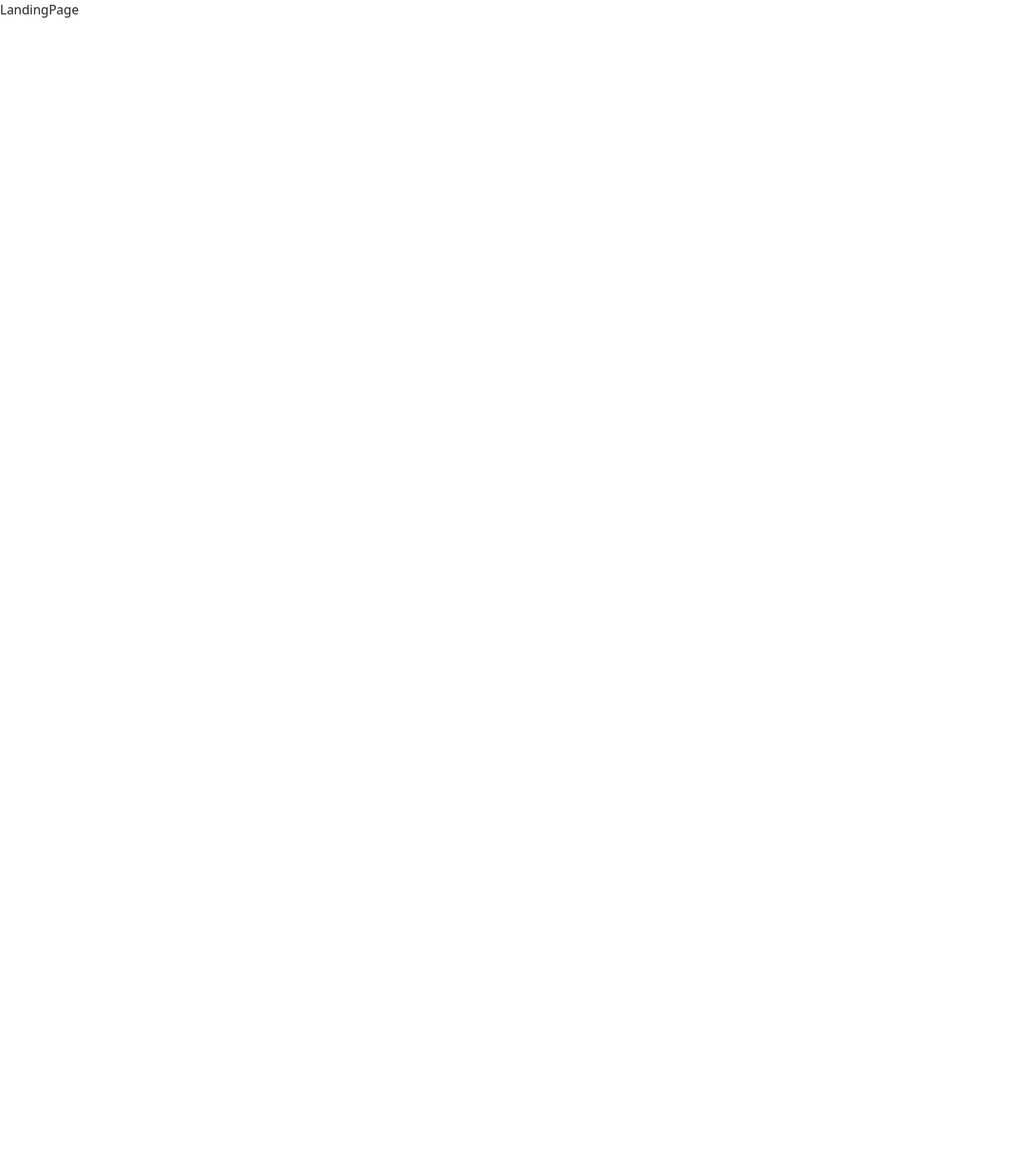
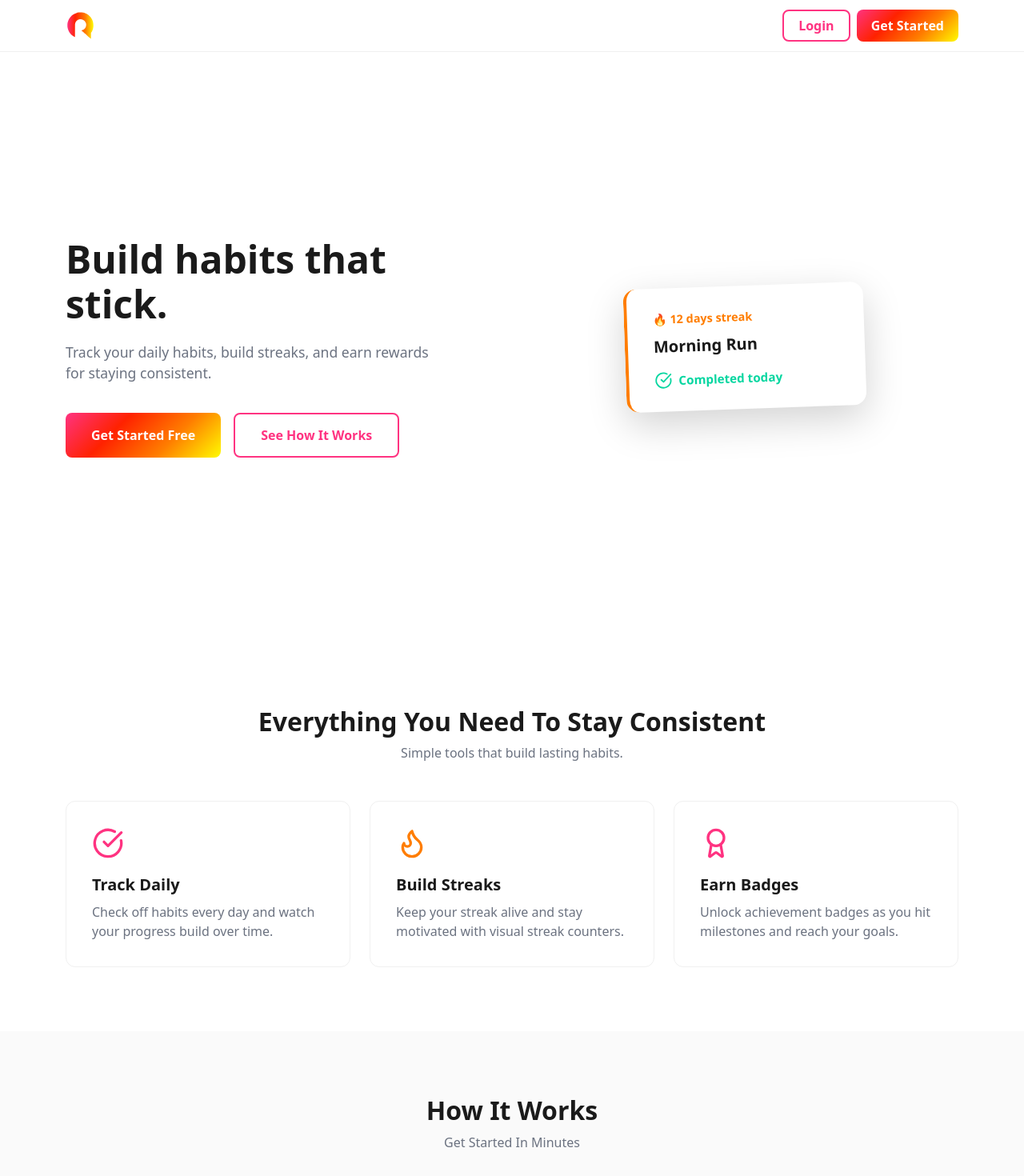
Before and after one commit to teodorgavric/veb_routina, a React (Create React App) app in the folder frontend/: page / in a window 1280 px wide. Shown: the top 1470 px of the page at 80% size. Before the commit the page ends 800 px from the top, so only its background shows below. Built offline with nearby package versions, Linux system fonts and the light colour scheme.

Commit message:
Landing Page

```diff
--- a/frontend/src/App.jsx
+++ b/frontend/src/App.jsx
@@ -1,6 +1,7 @@
 import React from 'react';
 import { BrowserRouter, Routes, Route } from 'react-router-dom';
 import { AuthProvider } from './context/AuthContext';
+import ProtectedRoute from './components/common/ProtectedRoute';
 import './index.css';
 import 'bootstrap/dist/css/bootstrap.min.css';
 
@@ -14,10 +15,6 @@ import CalendarPage from './pages/CalendarPage';
 import ProfilePage from './pages/ProfilePage';
 import AdminPage from './pages/AdminPage';
 import NotFoundPage from './pages/NotFoundPage';
-
-function ProtectedRoute({ children }) {
-  return children;
-}
 
 function App() {
   return (
--- /dev/null
+++ b/frontend/src/components/common/ProtectedRoute.jsx
@@ -0,0 +1,13 @@
+import { useContext } from 'react';
+import { Navigate } from 'react-router-dom';
+import AuthContext from '../../context/AuthContext';
+
+function ProtectedRoute({ children, adminOnly }) {
+  const { isAuthenticated, isAdmin } = useContext(AuthContext);
+
+  if (!isAuthenticated) return <Navigate to="/login" />;
+  if (adminOnly && !isAdmin) return <Navigate to="/dashboard" />;
+  return children;
+}
+
+export default ProtectedRoute;
--- a/frontend/src/pages/LandingPage.jsx
+++ b/frontend/src/pages/LandingPage.jsx
@@ -1,5 +1,194 @@
+import { useNavigate } from 'react-router-dom';
+import { CheckCircle, Flame, Award } from 'lucide-react';
+import logo from '../assets/images/routina-logo.svg';
+
+const gradientText = {
+  background: 'linear-gradient(135deg, #FF3381, #FF2200, #FF7D00, #FFFB00)',
+  WebkitBackgroundClip: 'text',
+  WebkitTextFillColor: 'transparent',
+  backgroundClip: 'text',
+};
+
+const FEATURES = [
+  {
+    Icon: CheckCircle,
+    color: '#FF3381',
+    title: 'Track Daily',
+    desc: 'Check off habits every day and watch your progress build over time.',
+  },
+  {
+    Icon: Flame,
+    color: '#FF7D00',
+    title: 'Build Streaks',
+    desc: 'Keep your streak alive and stay motivated with visual streak counters.',
+  },
+  {
+    Icon: Award,
+    color: '#FF3381',
+    title: 'Earn Badges',
+    desc: 'Unlock achievement badges as you hit milestones and reach your goals.',
+  },
+];
+
+const STEPS = [
+  { n: '01', title: 'Create Your Habits', desc: 'Add the habits you want to build.' },
+  { n: '02', title: 'Check In Daily', desc: 'Mark habits complete each day and watch your streaks grow.' },
+  { n: '03', title: 'Earn Rewards', desc: 'Hit milestones, earn badges, and celebrate your progress.' },
+];
+
 function LandingPage() {
-  return <div>LandingPage</div>;
+  const navigate = useNavigate();
+
+  return (
+    <>
+      <nav style={{
+        background: '#fff',
+        borderBottom: '1px solid #f0f0f0',
+        position: 'sticky',
+        top: 0,
+        zIndex: 100,
+        padding: '12px 0',
+      }}>
+        <div className="container d-flex justify-content-between align-items-center">
+          <img src={logo} alt="Routina" style={{ height: '36px' }} />
+          <div className="d-flex gap-2">
+            <button
+              className="btn-outline-brand"
+              style={{ padding: '6px 18px' }}
+              onClick={() => navigate('/login')}
+            >
+              Login
+            </button>
+            <button
+              className="btn-brand"
+              style={{ padding: '6px 18px' }}
+              onClick={() => navigate('/register')}
+            >
+              Get Started
+            </button>
+          </div>
+        </div>
+      </nav>
+
+      <section style={{ minHeight: 'calc(100vh - 62px)', display: 'flex', alignItems: 'center', background: '#fff' }}>
+        <div className="container py-5">
+          <div className="row align-items-center g-5">
+            <div className="col-lg-6">
+              <h1 style={{ fontSize: '3rem', fontWeight: 800, color: '#1a1a1a', lineHeight: 1.15 }}>
+                Build habits that stick.
+              </h1>
+              <p style={{ color: '#6b7280', fontSize: '1.1rem', maxWidth: '480px', marginTop: '20px', marginBottom: '36px' }}>
+                Track your daily habits, build streaks, and earn rewards for staying consistent.
+              </p>
+              <div className="d-flex gap-3 flex-wrap">
+                <button
+                  className="btn-brand"
+                  style={{ padding: '14px 32px', fontSize: '1rem' }}
+                  onClick={() => navigate('/register')}
+                >
+                  Get Started Free
+                </button>
+                <a
+                  href="#features"
+                  className="btn-outline-brand"
+                  style={{ padding: '14px 32px', fontSize: '1rem', textDecoration: 'none', display: 'inline-flex', alignItems: 'center' }}
+                >
+                  See How It Works
+                </a>
+              </div>
+            </div>
+
+            <div className="col-lg-6 d-flex justify-content-center">
+              <div
+                className="shadow-lg"
+                style={{
+                  background: '#fff',
+                  borderRadius: '16px',
+                  borderLeft: '4px solid #FF7D00',
+                  padding: '28px 32px',
+                  maxWidth: '300px',
+                  width: '100%',
+                  transform: 'rotate(-2deg)',
+                  boxShadow: '0 20px 60px rgba(0,0,0,0.10)',
+                }}
+              >
+                <div style={{ color: '#FF7D00', fontWeight: 700, fontSize: '0.9rem', marginBottom: '8px' }}>
+                  🔥 12 days streak
+                </div>
+                <div style={{ fontSize: '1.25rem', fontWeight: 700, color: '#1a1a1a', marginBottom: '16px' }}>
+                  Morning Run
+                </div>
+                <div style={{ display: 'flex', alignItems: 'center', gap: '8px' }}>
+                  <CheckCircle size={22} color="#06D6A0" />
+                  <span style={{ color: '#06D6A0', fontWeight: 600, fontSize: '0.95rem' }}>Completed today</span>
+                </div>
+              </div>
+            </div>
+          </div>
+        </div>
+      </section>
+
+      <section id="features" style={{ background: '#fff', padding: '80px 0' }}>
+        <div className="container">
+          <h2 className="text-center mb-2" style={{ fontWeight: 800, fontSize: '2rem', color: '#1a1a1a' }}>
+            Everything You Need To Stay Consistent
+          </h2>
+          <p className="text-center mb-5" style={{ color: '#6b7280' }}>
+            Simple tools that build lasting habits.
+          </p>
+          <div className="row g-4">
+            {FEATURES.map(({ Icon, color, title, desc }) => (
+              <div className="col-md-4" key={title}>
+                <div
+                  className="card-hover"
+                  style={{
+                    background: '#fff',
+                    border: '1px solid #f0f0f0',
+                    borderRadius: '12px',
+                    padding: '32px',
+                    height: '100%',
+                  }}
+                >
+                  <Icon size={40} color={color} style={{ marginBottom: '20px' }} />
+                  <h5 style={{ fontWeight: 700, color: '#1a1a1a', marginBottom: '10px' }}>{title}</h5>
+                  <p style={{ color: '#6b7280', marginBottom: 0 }}>{desc}</p>
+                </div>
+              </div>
+            ))}
+          </div>
+        </div>
+      </section>
+
+      <section style={{ background: '#fafafa', padding: '80px 0' }}>
+        <div className="container">
+          <h2 className="text-center mb-2" style={{ fontWeight: 800, fontSize: '2rem', color: '#1a1a1a' }}>
+            How It Works
+          </h2>
+          <p className="text-center mb-5" style={{ color: '#6b7280' }}>
+            Get Started In Minutes
+          </p>
+          <div className="row g-4 text-center">
+            {STEPS.map(({ n, title, desc }) => (
+              <div className="col-md-4" key={n}>
+                <div style={{ ...gradientText, fontSize: '4rem', fontWeight: 800, lineHeight: 1 }}>{n}</div>
+                <h5 style={{ fontWeight: 700, color: '#1a1a1a', marginTop: '16px', marginBottom: '8px' }}>{title}</h5>
+                <p style={{ color: '#6b7280', marginBottom: 0 }}>{desc}</p>
+              </div>
+            ))}
+          </div>
+        </div>
+      </section>
+
+      <footer style={{ background: '#fff', borderTop: '1px solid #f0f0f0', padding: '32px 0' }}>
+        <div className="container text-center">
+          <img src={logo} alt="Routina" style={{ height: '28px', marginBottom: '12px' }} />
+          <p style={{ color: '#6b7280', fontSize: '0.875rem', marginBottom: 0 }}>
+            © 2026 Routina. All rights reserved.
+          </p>
+        </div>
+      </footer>
+    </>
+  );
 }
 
 export default LandingPage;
```
Also changed, not shown: frontend/src/assets/images/routina-logo.svg (added).
